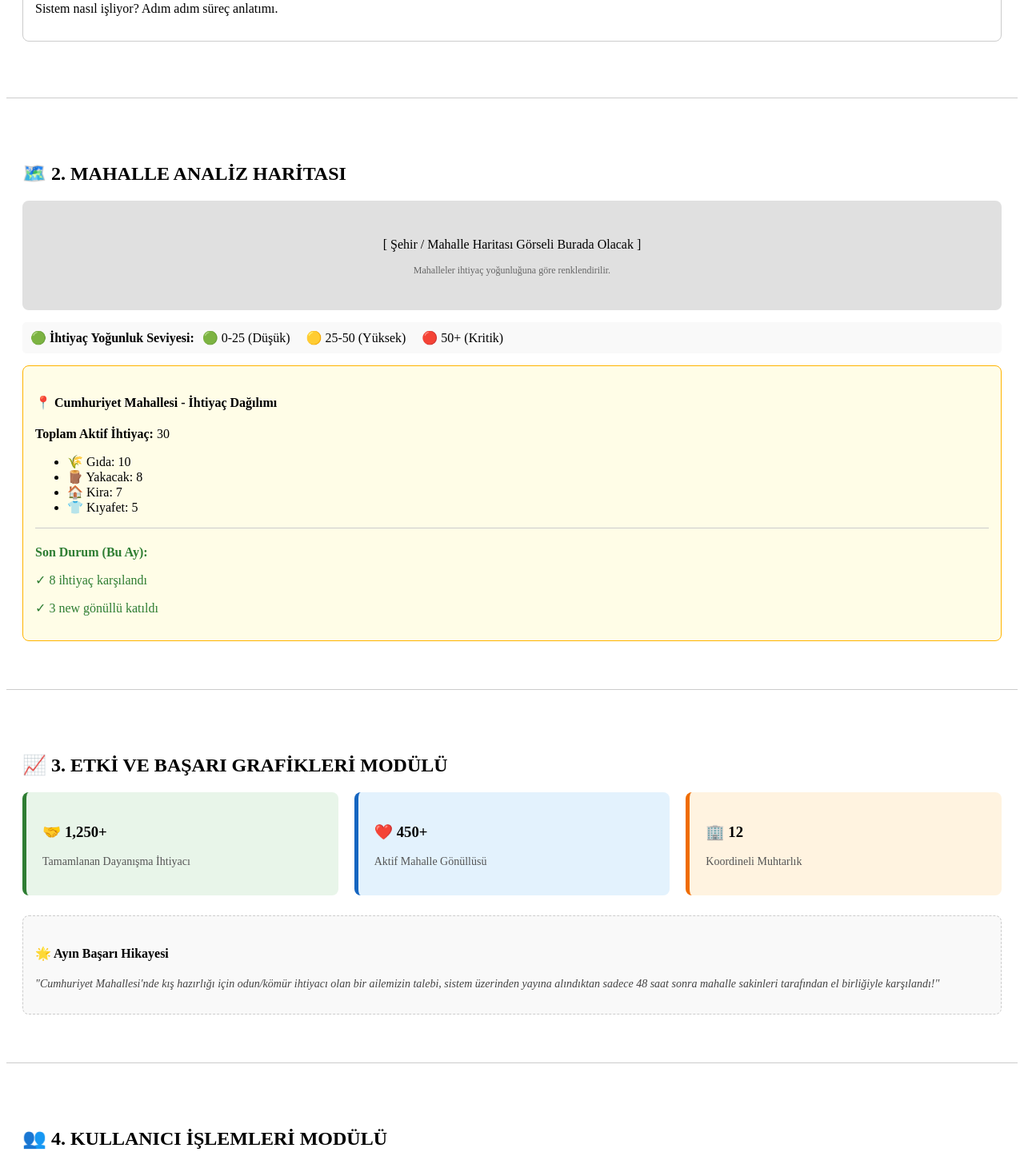
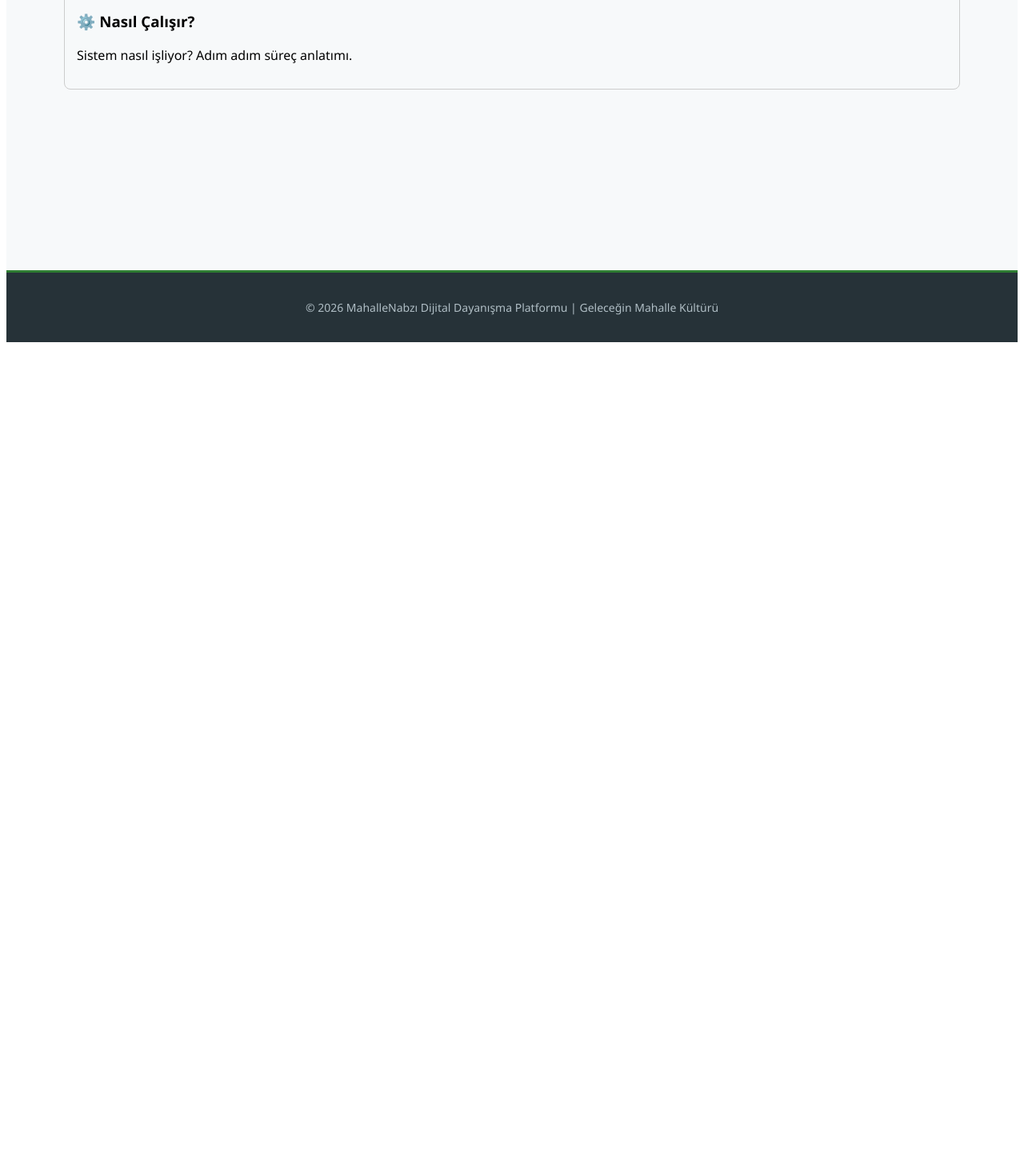
Before and after one commit to zehradenizli4/mahalle-nabzi-react, a React (Vite) app: page / in a window 1280 px wide. Shown: the part 380-1836 px from the top of the page at 80% size. After the commit the page ends 816 px from the top, so only its background shows below. Built offline with nearby package versions, Linux system fonts and the light colour scheme.

Commit message:
App ana bileseni Routes yapisiyla coklu sayfa sistemine gecirildi

```diff
--- a/src/App.jsx
+++ b/src/App.jsx
@@ -1,37 +1,47 @@
 import React from 'react'
+import { Routes, Route } from 'react-router-dom'
 import Navbar from './components/Navbar'
 import Home from './pages/Home'
 import AnalysisMap from './pages/AnalysisMap'
 import ImpactSuccess from './pages/ImpactSuccess'
 import UserActions from './pages/UserActions'
 import PrivacySecurity from './pages/PrivacySecurity'
-import ContactSupport from './pages/ContactSupport' // Son modülü ekledik
+import ContactSupport from './pages/ContactSupport'
 
 function App() {
   return (
-    <div>
+    <div style={{
+      fontFamily: "'Segoe UI', Roboto, sans-serif",
+      backgroundColor: '#f7f9fa',
+      minHeight: '100vh',
+      display: 'flex',
+      flexDirection: 'column'
+    }}>
+      {/* Her sayfada sabit kalacak modern menümüz */}
       <Navbar />
 
-      <Home />
-      <hr style={{ margin: '40px 0', border: '0', borderTop: '1px solid #ccc' }} />
+      {/* Sayfa İçerik Alanı: Linklere tıklandıkça sadece burası değişecek */}
+      <main style={{ flex: '1', padding: '40px 20px', maxWidth: '1200px', margin: '0 auto', width: '100%', boxSizing: 'border-box' }}>
+        <Routes>
+          <Route path="/" element={<Home />} />
+          <Route path="/analiz" element={<AnalysisMap />} />
+          <Route path="/etki" element={<ImpactSuccess />} />
+          <Route path="/kullanici" element={<UserActions />} />
+          <Route path="/guvenlik" element={<PrivacySecurity />} />
+          <Route path="/iletisim" element={<ContactSupport />} />
+        </Routes>
+      </main>
 
-      <AnalysisMap />
-      <hr style={{ margin: '40px 0', border: '0', borderTop: '1px solid #ccc' }} />
-
-      <ImpactSuccess />
-      <hr style={{ margin: '40px 0', border: '0', borderTop: '1px solid #ccc' }} />
-
-      <UserActions />
-      <hr style={{ margin: '40px 0', border: '0', borderTop: '1px solid #ccc' }} />
-
-      <PrivacySecurity />
-      <hr style={{ margin: '40px 0', border: '0', borderTop: '1px solid #ccc' }} />
-
-      {/* Son eklediğimiz modül */}
-      <ContactSupport />
-
-      <footer style={{ textAlign: 'center', padding: '20px', background: '#f1f1f1', marginTop: '40px' }}>
-        <p>© 2026 MahalleNabzı Dijital Dayanışma Platformu</p>
+      {/* Her sayfanın altında şık duracak kurumsal alt bilgi */}
+      <footer style={{
+        textAlign: 'center',
+        padding: '20px',
+        background: '#263238',
+        color: '#b0bec5',
+        fontSize: '14px',
+        borderTop: '3px solid #2e7d32'
+      }}>
+        <p>© 2026 MahalleNabzı Dijital Dayanışma Platformu | Geleceğin Mahalle Kültürü</p>
       </footer>
     </div>
   )
```
